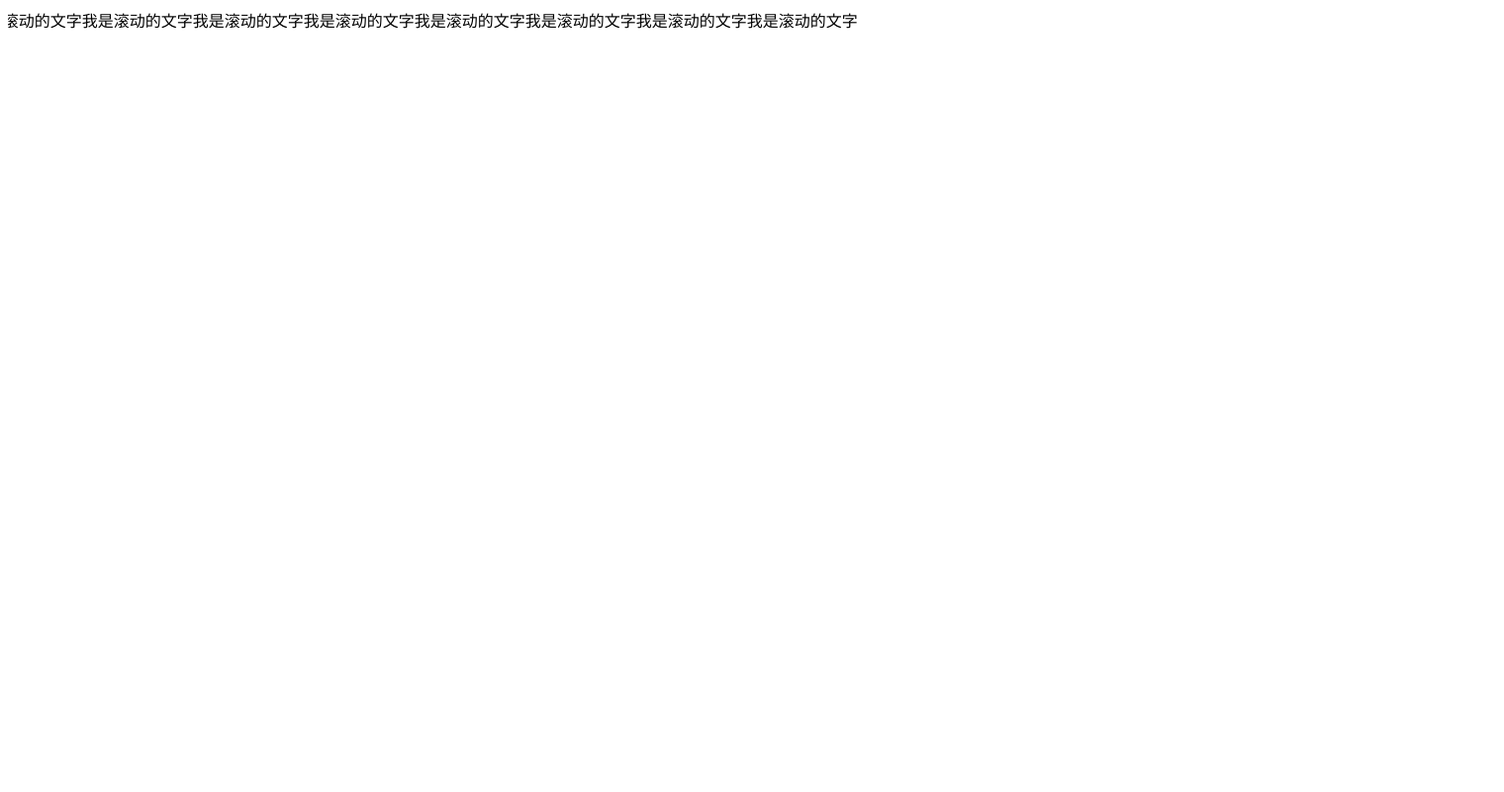
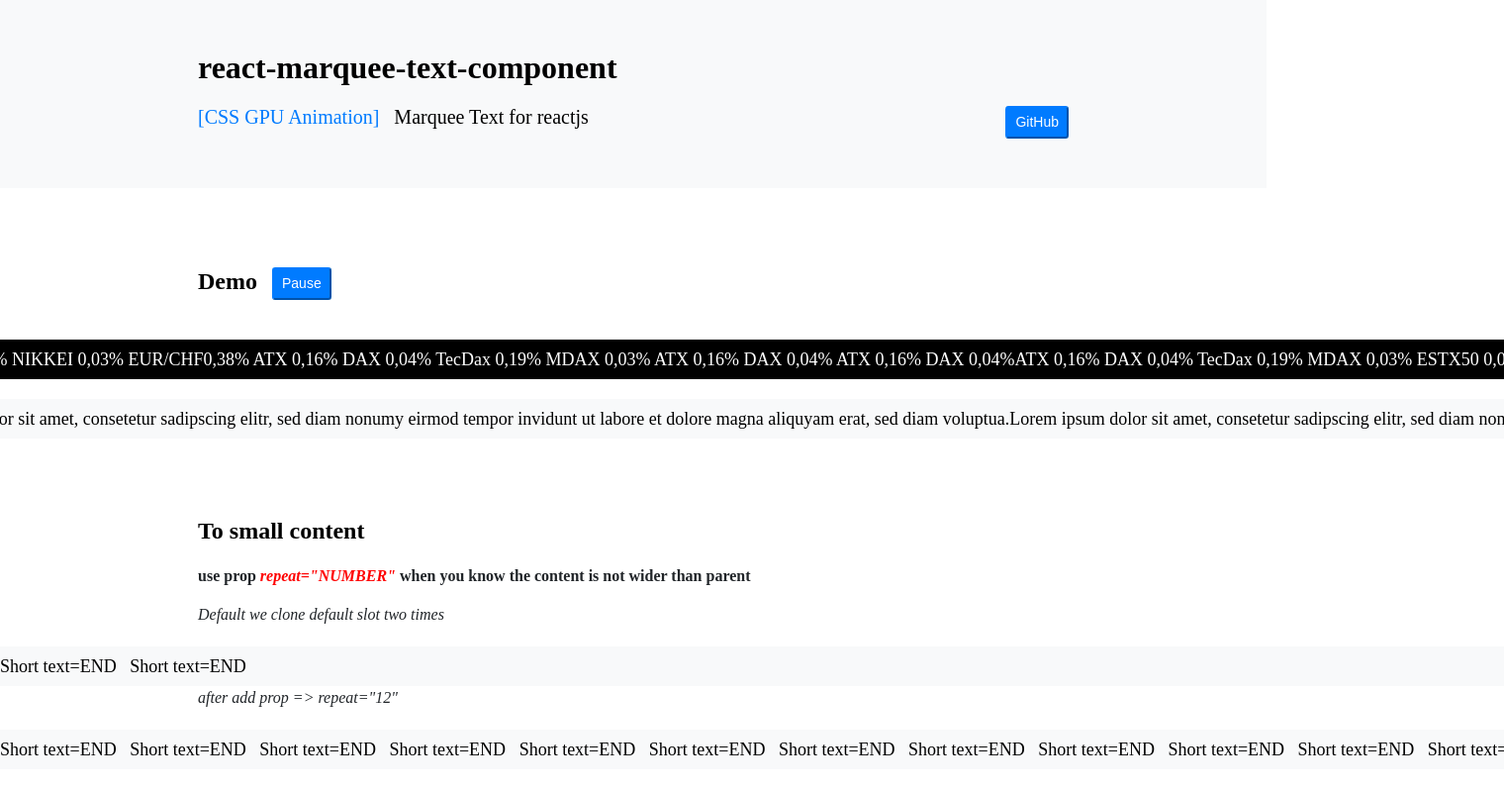
Before and after one commit to pubdreamcc/react-marquee-text-component, a React app: page / in a window 1280 px wide. Shown: the whole page at 99% size, 1520 px wide, since content can reach past the window. Built offline with nearby package versions, Linux system fonts and the light colour scheme.

Commit message:
增加GitHub Pages

```diff
--- a/example/src/index.html
+++ b/example/src/index.html
@@ -4,12 +4,97 @@
   <meta charset="UTF-8">
   <meta name="viewport" content="width=device-width, initial-scale=1.0">
   <meta http-equiv="X-UA-Compatible" content="ie=edge">
-  <title>react component demo</title>
+  <link rel="shortcut icon" href="https://reactjs.org/favicon.ico" type="image/x-icon">
+  <title>react-marquee-text-component</title>
+  <style>
+    * {
+      margin: 0;
+      padding: 0;
+    }
+    #root .header{
+      position: relative;
+      padding: 50px 200px;
+      background-color: #F8F9FA;
+    }
+    #root .header::after{
+      content: '';
+      display: table;
+      clear: both;
+    }
+    #root .header h1{
+      margin-bottom: 20px;
+    }
+    #root .header a{
+      float: left;
+      margin-right: 15px;
+      color: #007bff;
+      text-decoration: none;
+      font-size: 1.25rem;
+      font-weight: 300;
+    }
+    #root .header p{
+      float: left;
+      font-size: 1.25rem;
+      font-weight: 300;
+    }
+    #root .header button{
+      float: right;
+      outline: none;
+      cursor: pointer;
+      padding: .25rem .5rem;
+      font-size: .875rem;
+      line-height: 1.5;
+      border-radius: .2rem;
+      color: #fff;
+      background-color: #007bff;
+      border-color: #007bff;
+    }
+    #root h2{
+      padding: 0 200px;
+      margin-top: 80px;
+      margin-bottom: 40px;
+    }
+    #root h2 button{
+      outline: none;
+      cursor: pointer;
+      padding: .25rem .5rem;
+      font-size: .875rem;
+      line-height: 1.5;
+      border-radius: .2rem;
+      color: #fff;
+      background-color: #007bff;
+      border-color: #007bff;
+      margin-left: 15px;
+      vertical-align: middle;
+    }
+    #root > p{
+      font-size: 1rem;
+      font-weight: 550;
+      line-height: 1.5;
+      color: #212529;
+      text-align: left;
+      padding: 0 200px;
+      margin-bottom: 15px;
+      margin-top: -20px;
+    }
+    #root > p em{
+      color: red;
+    }
+    #root > span{
+      font-style: italic;
+      font-size: 1rem;
+      font-weight: 400;
+      line-height: 1.5;
+      color: #212529;
+      text-align: left;
+      padding-left: 200px;
+    }
+  </style>
 </head>
 <body>
   <noscript>
   You need to enable JavaScript to run this app.
   </noscript>
-  <div id="root" style="width: 1000px;"></div>
+  <div id="root"></div>
 </body>
 </html>
--- a/example/src/index.js
+++ b/example/src/index.js
@@ -1,7 +1,67 @@
 import React from 'react';
 import { render} from 'react-dom';
 import ReactDemo from '../../src';
-const App = () => (
-  <ReactDemo text='我是滚动的文字' repeat={8} style={{}} className="csc"/>
-);
+class App extends React.PureComponent {
+
+  state = {
+    paused: false // 是否暂定文字轮播
+  }
+
+  stopText = () => {
+    this.setState(state => ({
+      paused: !state.paused
+    }));
+  }
+
+  jump = () => {
+    window.open('https://github.com/pubdreamcc/react-marquee-text-component');
+  }
+
+  render () {
+    const {paused} = this.state;
+    return (
+      <React.Fragment>
+        <div className="header">
+          <h1>react-marquee-text-component</h1>
+          <a href='https://www.smashingmagazine.com/2016/12/gpu-animation-doing-it-right/' target='blank'>
+            [CSS GPU Animation]
+          </a>
+          <p>Marquee Text for reactjs</p>
+          <button onClick={this.jump}>GitHub</button>
+        </div>
+        <h2>
+          Demo
+          <button onClick={this.stopText}>Pause</button>
+        </h2>
+        <ReactDemo
+        paused={paused}
+        text='ATX 0,16% DAX 0,04% TecDax 0,19% MDAX 0,03% ESTX50 0,00% NIKKEI 0,03% EUR/CHF0,38% ATX 0,16% DAX 0,04% TecDax 0,19% MDAX 0,03% ATX 0,16% DAX 0,04% ATX 0,16% DAX 0,04%'
+        style={{width: 1520, margin: '20px auto 0', fontSize: 18, backgroundColor: 'black', color: 'white', height: 40, lineHeight: '40px'}}
+        />
+        <ReactDemo
+        paused={paused}
+        duration={9}
+        text='Lorem ipsum dolor sit amet, consetetur sadipscing elitr, sed diam nonumy eirmod tempor invidunt ut labore et dolore magna aliquyam erat, sed diam voluptua. Lorem ipsum dolor sit amet, consetetur sadipscing elitr, sed diam nonumy eirmod tempor invidunt ut labore et dolore magna aliquyam erat, sed diam voluptua.'
+        style={{width: 1520, margin: '20px auto 0', fontSize: 18, backgroundColor: '#f8f9fa', height: 40, lineHeight: '40px'}}
+        />
+        <h2>To small content</h2>
+        <p>use prop&nbsp;<em>repeat="NUMBER"</em>&nbsp;when you know the content is not wider than parent</p>
+        <span>Default we clone default slot two times</span>
+        <ReactDemo
+        text='Short text=END&nbsp;&nbsp;&nbsp;'
+        duration={1}
+        style={{width: 1520, margin: '20px auto 0', fontSize: 18, backgroundColor: '#f8f9fa', height: 40, lineHeight: '40px'}}
+        />
+        <span>after add prop => repeat="12" </span>
+        <ReactDemo
+          text='Short text=END&nbsp;&nbsp;&nbsp;'
+          repeat={12}
+          duration={1}
+          style={{width: 1520, margin: '20px auto 0', fontSize: 18, backgroundColor: '#f8f9fa', height: 40, lineHeight: '40px'}}
+          />
+      </React.Fragment>
+    )
+  }
+}
+
 render(<App />, document.getElementById("root"));
--- a/webpack.config.js
+++ b/webpack.config.js
@@ -29,6 +29,7 @@ module.exports = {
     extensions: [".js", ".jsx"]
   },
   devServer: {
-    port: 3001
+    port: 3001,
+    open: true
   }
 };
```
Also changed, not shown: package.json (+10 -4 lines), README.md, 1 other file.
